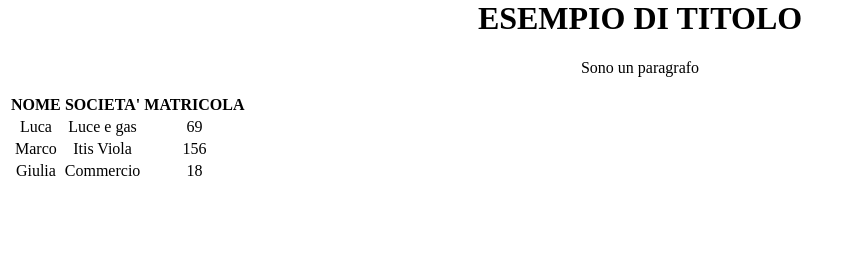
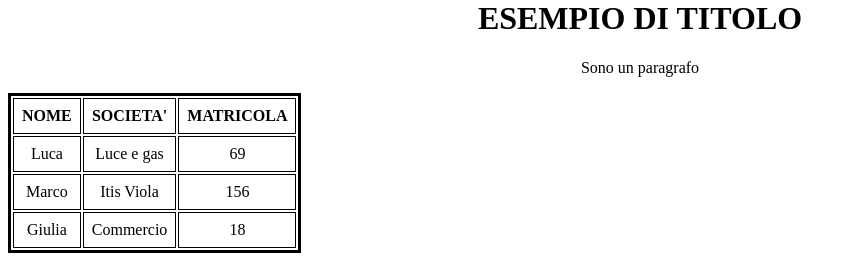
Before and after one commit to LucaButtini/Info-5E, a PHP site: page / in a window 1280 px wide. Shown: the part 585-846 px from the top of the page, without its empty margins (0-856 px from the left). Before the commit the page ends 761 px from the top, so only its background shows below. Run offline with PHP 8.4, Linux system fonts and the light colour scheme.

Commit message:
Update style.css

```diff
--- a/Ripasso_FrontEnd/style.css
+++ b/Ripasso_FrontEnd/style.css
@@ -10,6 +10,16 @@
 .container {
     text-align: center;
 }
+table {
+  border: 3px solid;
+}
+th, td {
+  padding: 8px;
+  border: 1px solid;
+}
+footer{
+    background-color: gray;
+}
 #logo{
   padding: 20px;
     height: 50%;
```
